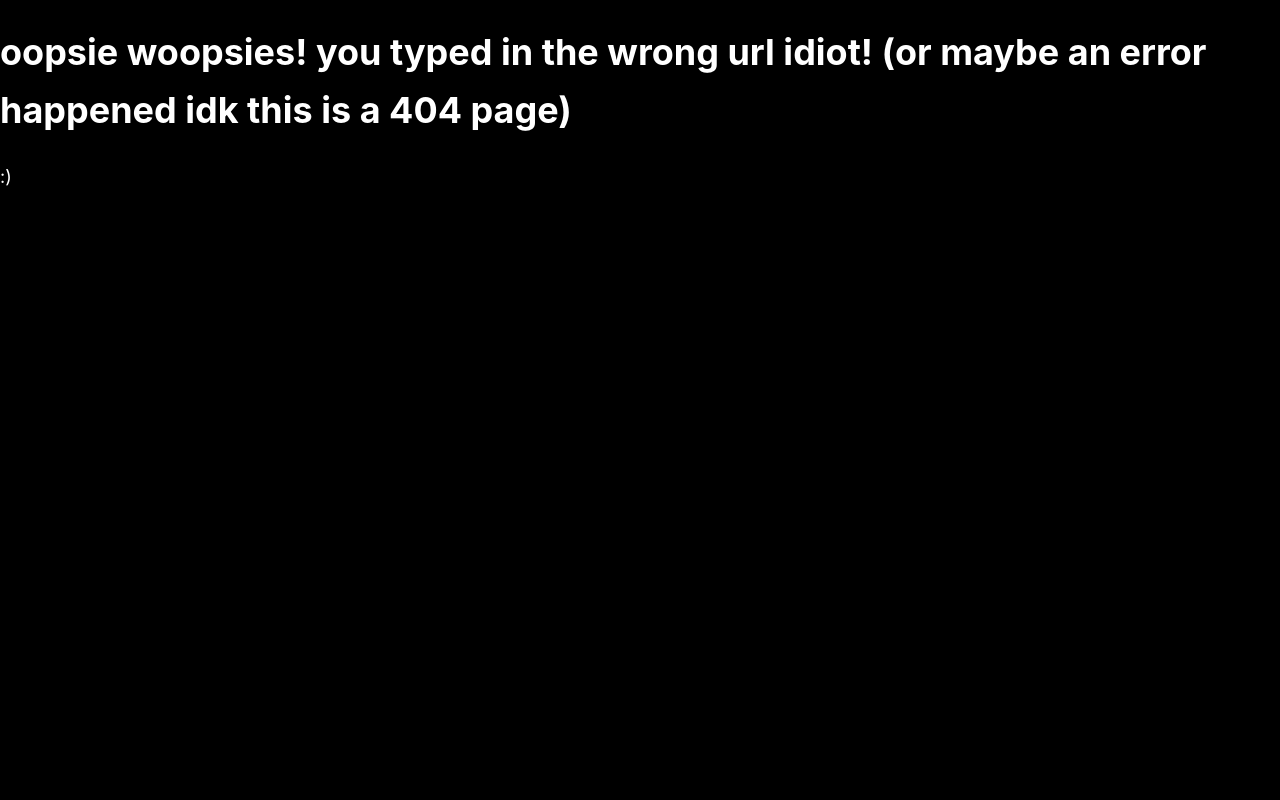
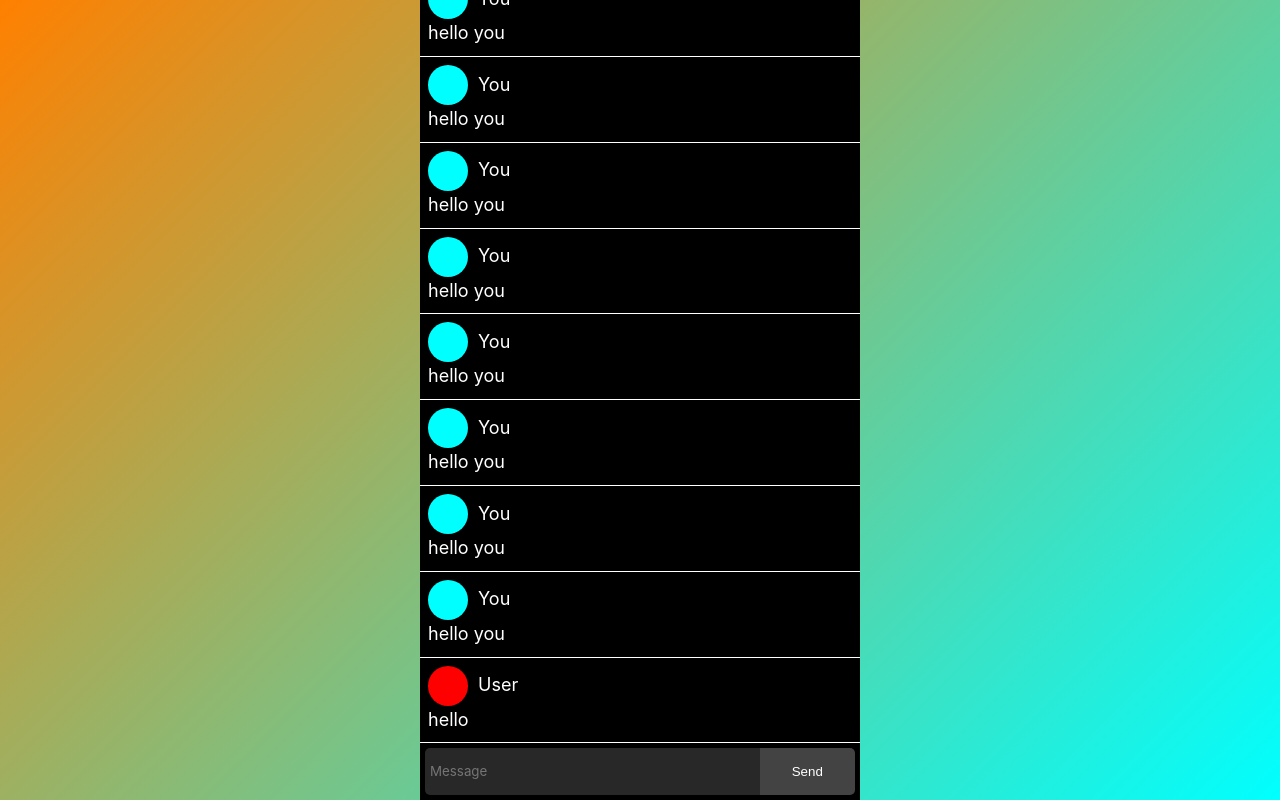
Before and after one commit to 2CM/leaning-next, a Next.js app: page /chatroom in a window 1280 px wide. Before the commit this address had no page. Built offline with nearby package versions, Linux system fonts and the light colour scheme.

Commit message:
created chatroom page

```diff
--- /dev/null
+++ b/components/message.js
@@ -0,0 +1,13 @@
+import styles from "../styles/chatroom.module.css"
+
+export default function Message({content, self}) {
+    return (
+        <div className={styles.message}>
+            <div className={styles.header}>
+                <div className={`${styles.pfp} ${self ? styles.self : null}`}></div>
+                <div className={styles.username}>{self ? "You" : "User"}</div>
+            </div>
+            <div className={styles.content}>{content}</div>
+        </div>
+    )
+}
--- /dev/null
+++ b/components/messsageBox.js
@@ -0,0 +1,29 @@
+import React from "react";
+import styles from "../styles/chatroom.module.css";
+
+export default class MessageBox extends React.Component {
+    constructor(props) {
+        super(props);
+
+        this.inputRef = React.createRef();
+    }
+
+    submit() {
+        var messageContent = this.inputRef.current.value;
+        if(!messageContent) return;
+
+        console.log(messageContent);
+
+
+        this.inputRef.current.value = "";
+    }
+
+    render() {
+        return (
+            <form className={styles.messageBox} action="javascript:void(0);" onSubmit={this.submit.bind(this)}>
+                <input className={styles.messageInput} type="text" placeholder="Message" ref={this.inputRef}/>
+                <input type="submit" className={styles.messageSend} value="Send"/>
+            </form>
+        )
+    }
+}
--- /dev/null
+++ b/pages/chatroom.js
@@ -0,0 +1,28 @@
+import Message from "../components/message";
+import MessageBox from "../components/messsageBox";
+import styles from "../styles/chatroom.module.css";
+
+export default function Chatroom() {
+    return (
+        <div className={styles.background}>
+            <div className={styles.middlePanel}>
+                <div className={styles.messagesContainer}>
+                    <Message content="hello"></Message>
+                    <Message content="hello you" self={true}></Message>
+                    <Message content="hello you" self={true}></Message>
+                    <Message content="hello you" self={true}></Message>
+                    <Message content="hello you" self={true}></Message>
+                    <Message content="hello you" self={true}></Message>
+                    <Message content="hello you" self={true}></Message>
+                    <Message content="hello you" self={true}></Message>
+                    <Message content="hello you" self={true}></Message>
+                    <Message content="hello you" self={true}></Message>
+                    <Message content="hello me" self={true}></Message>
+                    <Message content="hello me" self={true}></Message>
+                    <Message content="hello me" self={true}></Message>
+                </div>
+                <MessageBox/>
+            </div>
+        </div>
+    )
+}
--- /dev/null
+++ b/styles/chatroom.module.css
@@ -0,0 +1,91 @@
+.message {
+    color: white;
+    border-bottom: 1px solid white;
+    padding: 8px;
+}
+
+.header {
+    display: flex;
+    align-items: center;
+    cursor: pointer;
+}
+
+.pfp {
+    background-color: red;
+    border-radius: 50%;
+    height: 40px;
+    width: 40px;
+    margin-right: 10px;
+}
+
+.self {
+    background-color: cyan;
+}
+
+.header:hover > .username {
+    text-decoration: underline;
+}
+
+.background {
+    width: 100vw;
+    height: 100vh;
+    background: linear-gradient(-45deg, rgb(0,255,255), rgb(255, 128, 0));
+    display: flex;
+    justify-content: center;
+}
+
+.middlePanel {
+    width: 55vh;
+    height: 100%;
+    background: black;
+    display: flex;
+    flex-direction: column;
+    justify-content: flex-end;
+}
+
+.messagesContainer {
+    /* flex-grow: 1; */
+    overflow: scroll;
+    overflow-x: hidden;
+    display: flex;
+    flex-direction: column-reverse;
+}
+
+.messageBox  {
+    display: flex;
+    width: 100%;
+    height: 80px;
+    align-items: center;
+    padding: 5px;
+}
+
+.messageInput {
+    flex-grow: 1;
+    width: 100%;
+    height: 100%;
+    border-radius: 5px 0px 0px 5px;
+    background: rgb(40, 40, 40);
+    border: none;
+    outline: none;
+    padding: 5px;
+    color: white;
+}
+
+.messageSend {
+    width: 120px;
+    height: 100%;
+    border-radius: 0px 5px 5px 0px;
+    border: none;
+    outline: none;
+    background: rgb(67, 67, 67);
+    color: white;
+    cursor: pointer;
+}
+
+.messageSend:hover {
+    background: rgb(80, 80, 80);
+}
+
+.messageSend:active {
+    background: rgb(75, 75, 75);
+}
--- a/styles/global.css
+++ b/styles/global.css
@@ -7,6 +7,11 @@ html, body {
   font-size: 18px;
   background-color: black;
   color: white;
+}
+
+*::placeholder {
+    font-family: -apple-system, BlinkMacSystemFont, Segoe UI, Roboto, Oxygen, Ubuntu,
+    Cantarell, Fira Sans, Droid Sans, Helvetica Neue, sans-serif;
 }
 
 * {
@@ -26,3 +31,24 @@ img {
   max-width: 100%;
   display: block;
 }
+
+*::-webkit-scrollbar {
+    width: 10px;
+}
+
+*::-webkit-scrollbar-track {
+    background: rgb(40, 40, 40);
+}
+
+*::-webkit-scrollbar-thumb {
+    background: rgb(67, 67, 67);
+    border-radius: 5px;
+}
+
+*::-webkit-scrollbar-thumb:hover {
+    background: rgb(80, 80, 80);
+}
+
+input {
+    caret-color: white;
+}
```
